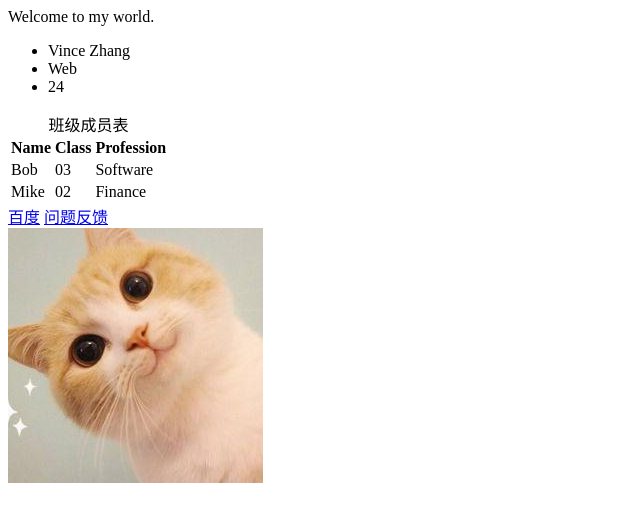
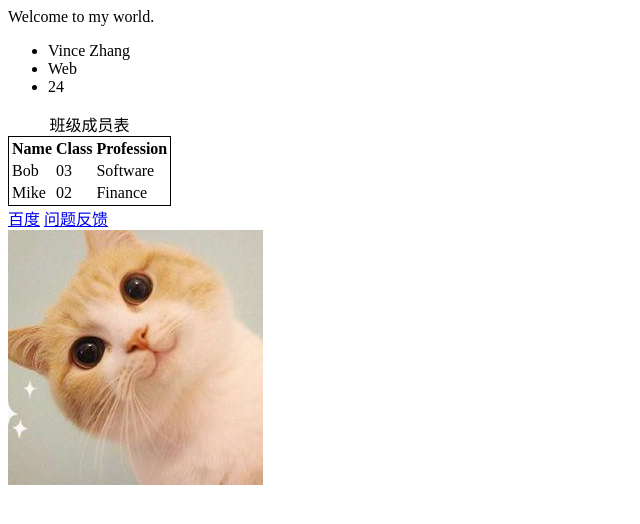
Before and after one commit to VinceZuiBo/html1, a plain HTML site: page index.html in a window 1280 px wide. Shown: the whole page, without its empty margins (0-640 px from the left). Drawn offline with Linux system fonts and the light colour scheme.

Commit message:
修改类选择器错误

```diff
--- a/index.html
+++ b/index.html
@@ -3,9 +3,9 @@
 <head>
     <meta charset="UTF-8">
     <title>Welcome to my world.</title>
-
+    <link rel="stylesheet" href="">
     <style type="text/css">
-        #Class table{border:1px solid #000;}
+        .Class1 {border:1px solid #000;}
     </style>
 </head>
 
@@ -17,7 +17,7 @@
             <li>Web</li>
             <li>24</li>
         </ul>
-        <table class="Class table">
+        <table class="Class1">
             <caption>班级成员表</caption>
             <tr>
                 <th>Name</th>
```
